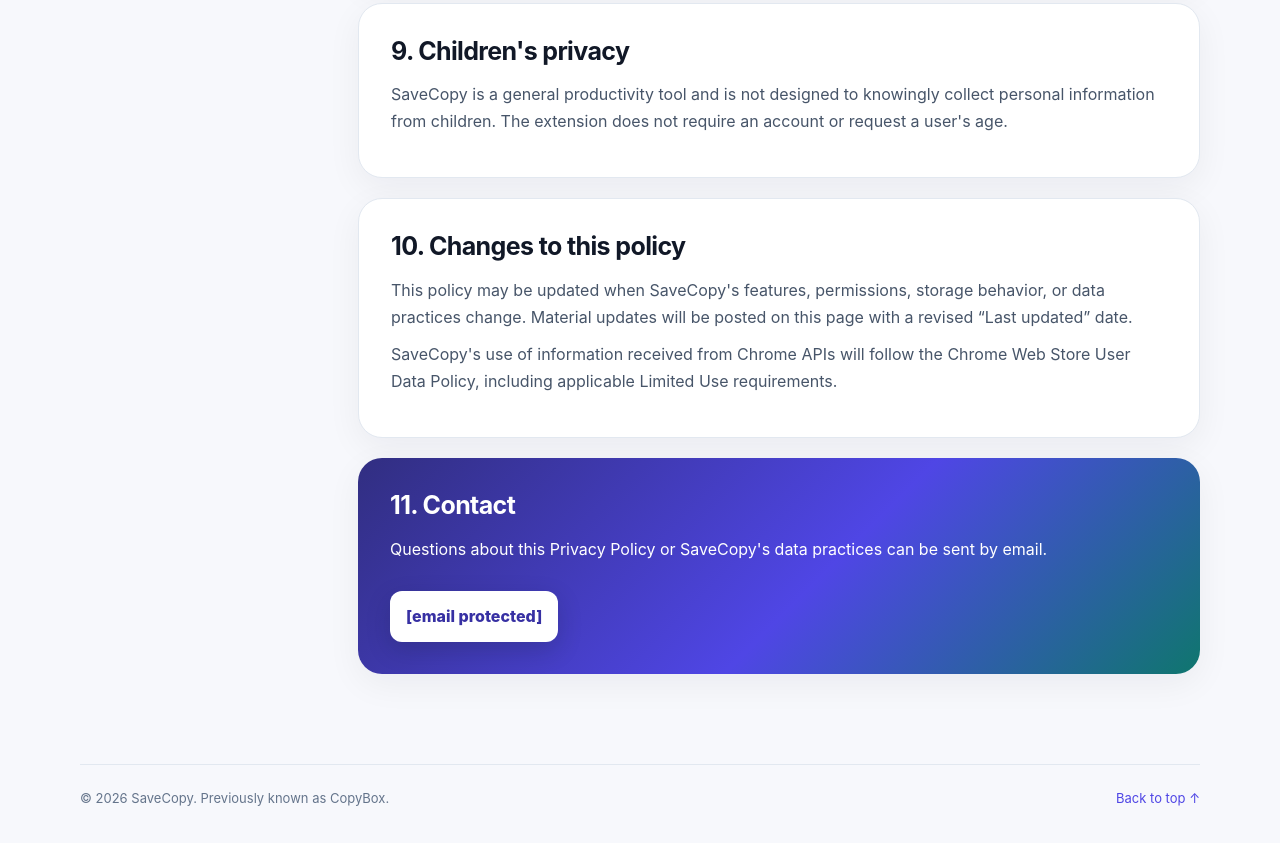
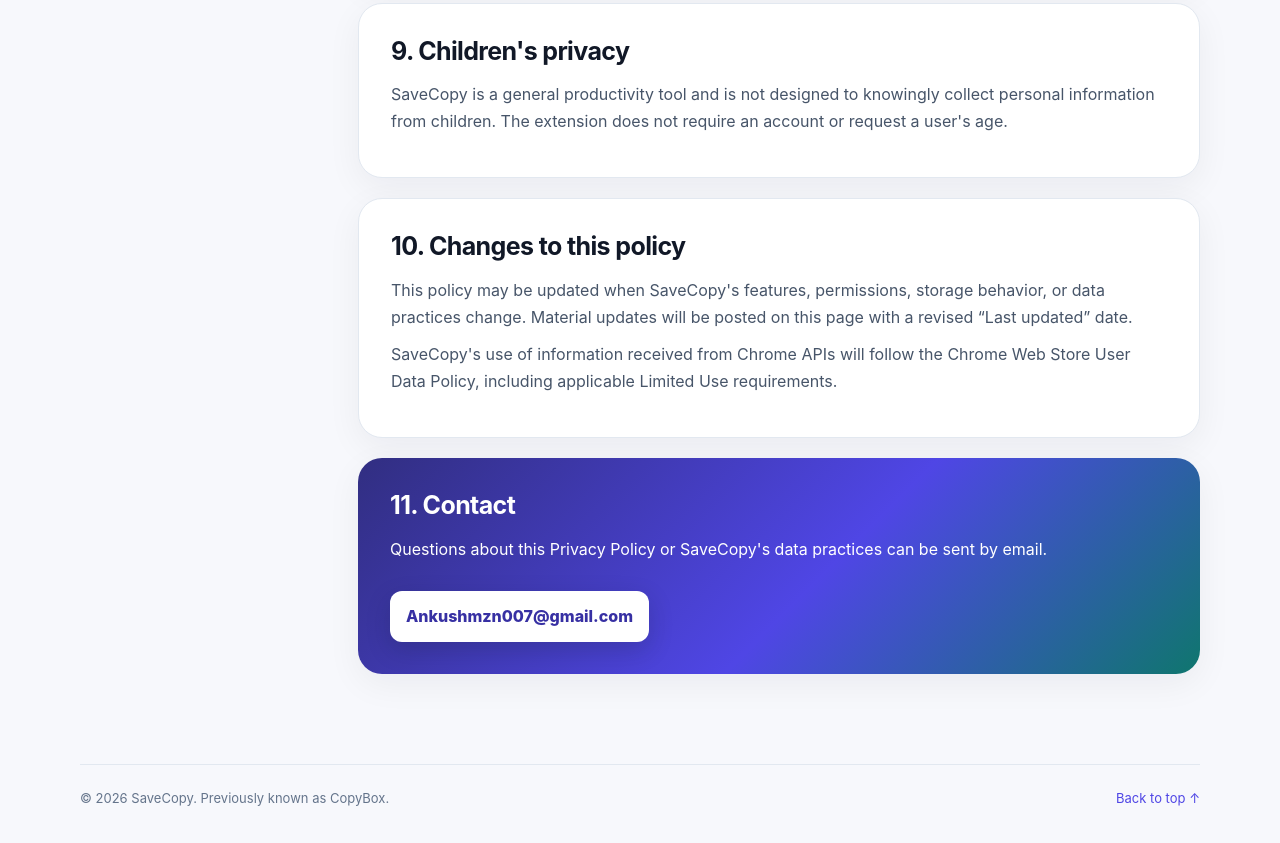
Before and after one commit to AnkuhSaini007/copybox-privacy, a plain HTML site: page index.html in a window 1280 px wide. Shown: the part 4660-5503 px from the top of the page. Drawn offline with Linux system fonts and the light colour scheme.

Commit message:
Update privacy policy for SaveCopy

```diff
--- a/index.html
+++ b/index.html
@@ -576,7 +576,9 @@
           <h2>11. Contact</h2>
           <p>Questions about this Privacy Policy or SaveCopy's data practices can be sent by email.</p>
         </div>
-        <a href="/cdn-cgi/l/email-protection#4706292c32342f2a3d2977777007202a262e2b6924282a"><span class="__cf_email__" data-cfemail="db9ab5b0aea8b3b6a1b5ebebec9bbcb6bab2b7f5b8b4b6">[email&#160;protected]</span></a>
+        <a href="mailto:Ankushmzn007@gmail.com" class="contact-email">
+  Ankushmzn007@gmail.com
+</a>
       </section>
     </main>
   </div>
```
